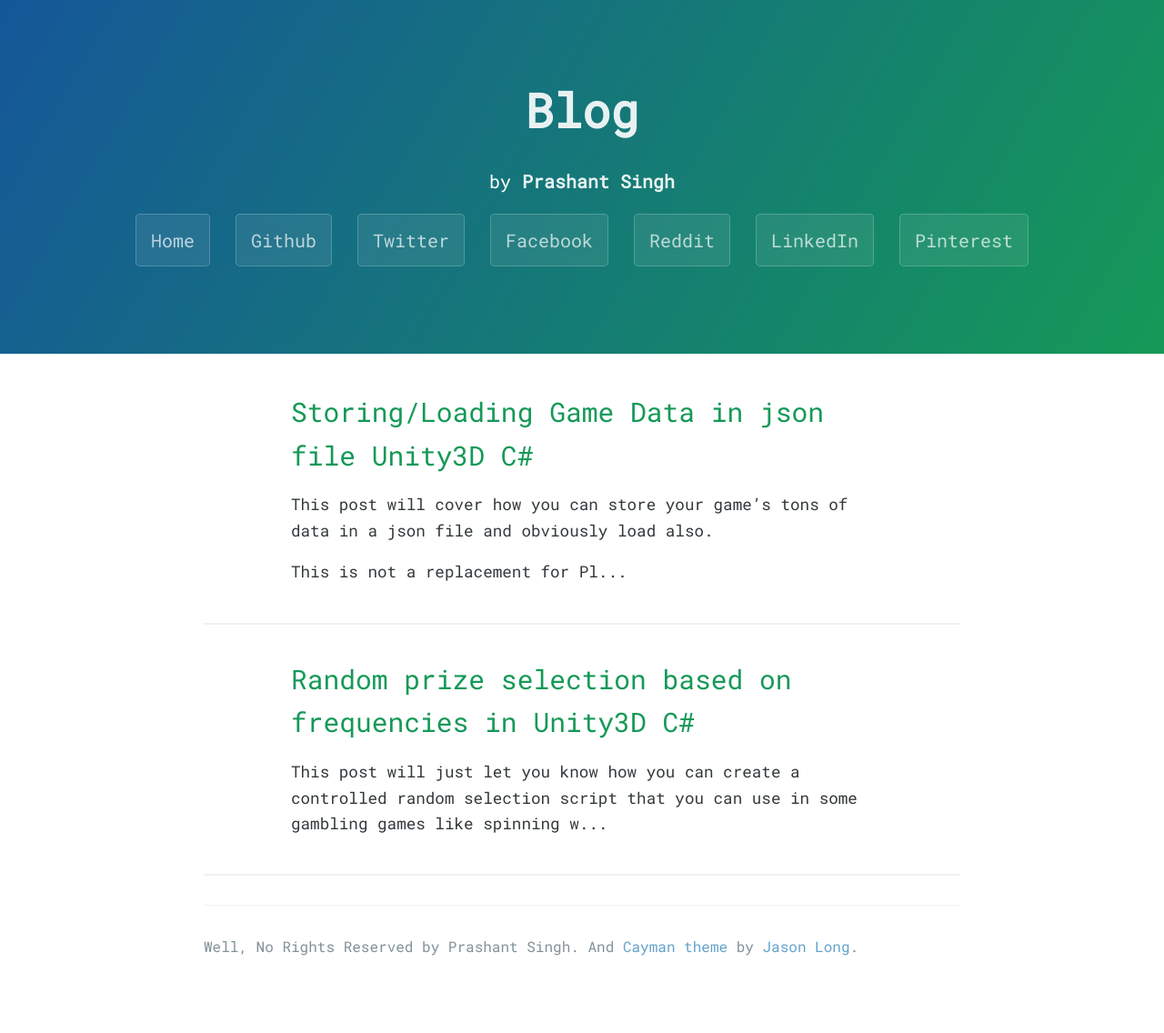
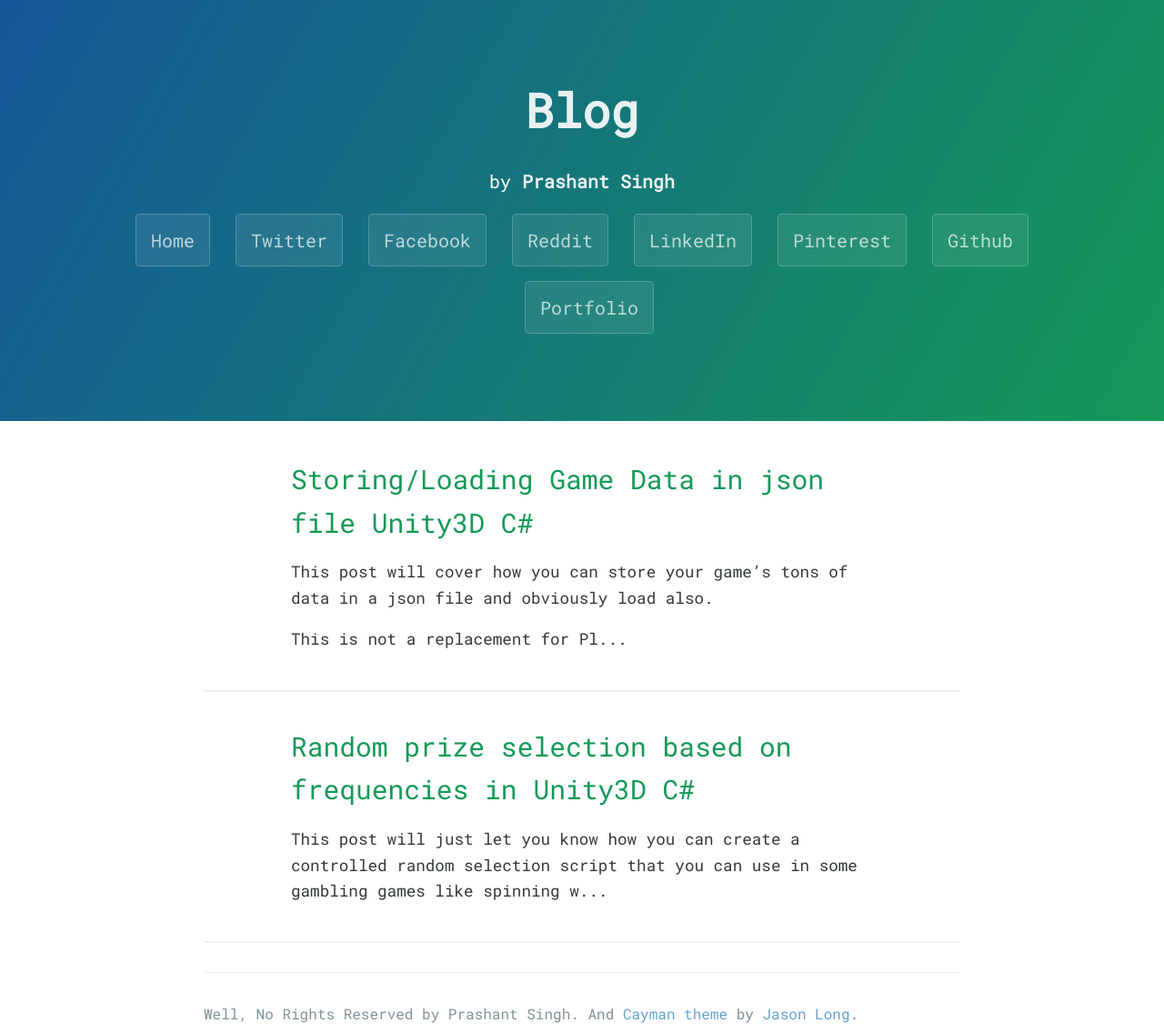
Before and after one commit to prashant-singh/prashant-singh.github.io, a Jekyll site: the page built from index.html, in a window 1280 px wide. Shown: the whole page at 91% size. Built offline with Jekyll 4.4.1, drawn with Linux system fonts in a browser that asks for light colours; nearby versions of some CDN libraries; the list of posts is cut into pages by our own code; a style sheet for code colours, icons or effects is not loaded; before the commit the page ends 1062 px from its top, so only the background shows below that.

Commit message:
Update header.html

```diff
--- a/_includes/header.html
+++ b/_includes/header.html
@@ -4,12 +4,14 @@
      <!--<h3 style="font-weight: lighter;">a blog for <a class="header-link" href="http://canijustgo.com/" target="_blank">canijustgo.com</a></h3>-->
      <!--<h3>{% if site.twitter_username %}<a class="header-link" href="http://twitter.com/{{ site.twitter_username }}" target="_blank">follow @{{ site.twitter_username }}</a></h3>{% endif %}-->
      <a href="http://www.prashantsingh.xyz" class="btn">Home</a>
-     <a href="https://github.com/prashant-singh" class="btn">Github</a>
+
       <a href="https://www.twitter.com/_prashantsingh_" class="btn">Twitter</a>
        <a href="https://www.facebook.com/prashantsingh.xyz" class="btn">Facebook</a>
  <a href="https://www.reddit.com/user/batman_prashant" class="btn">Reddit</a>
  <a href="https://www.linkedin.com/in/kshatriyaprashant" class="btn">LinkedIn</a>
   <a href="https://in.pinterest.com/prashantbatman/" class="btn">Pinterest</a>
+  <a href="https://github.com/prashant-singh" class="btn">Github</a>
+   <a href="http://www.prashantsingh.xyz/portfolio" class="btn">Portfolio</a>
 </header>
 
 <script type='text/javascript' src='https://s2.wp.com/_static/??-eJzTLy/QTc7PK0nNK9EvyClNz8wr1i+uzCtJrMjITM/IAeKS1CJMEWP94uSizIISoOIM5/yiVL2sYh19yo1yKioFmheckVhUADTRPtfW0MTIyNjEyNDYJAsAVVpAuA=='></script>
```
